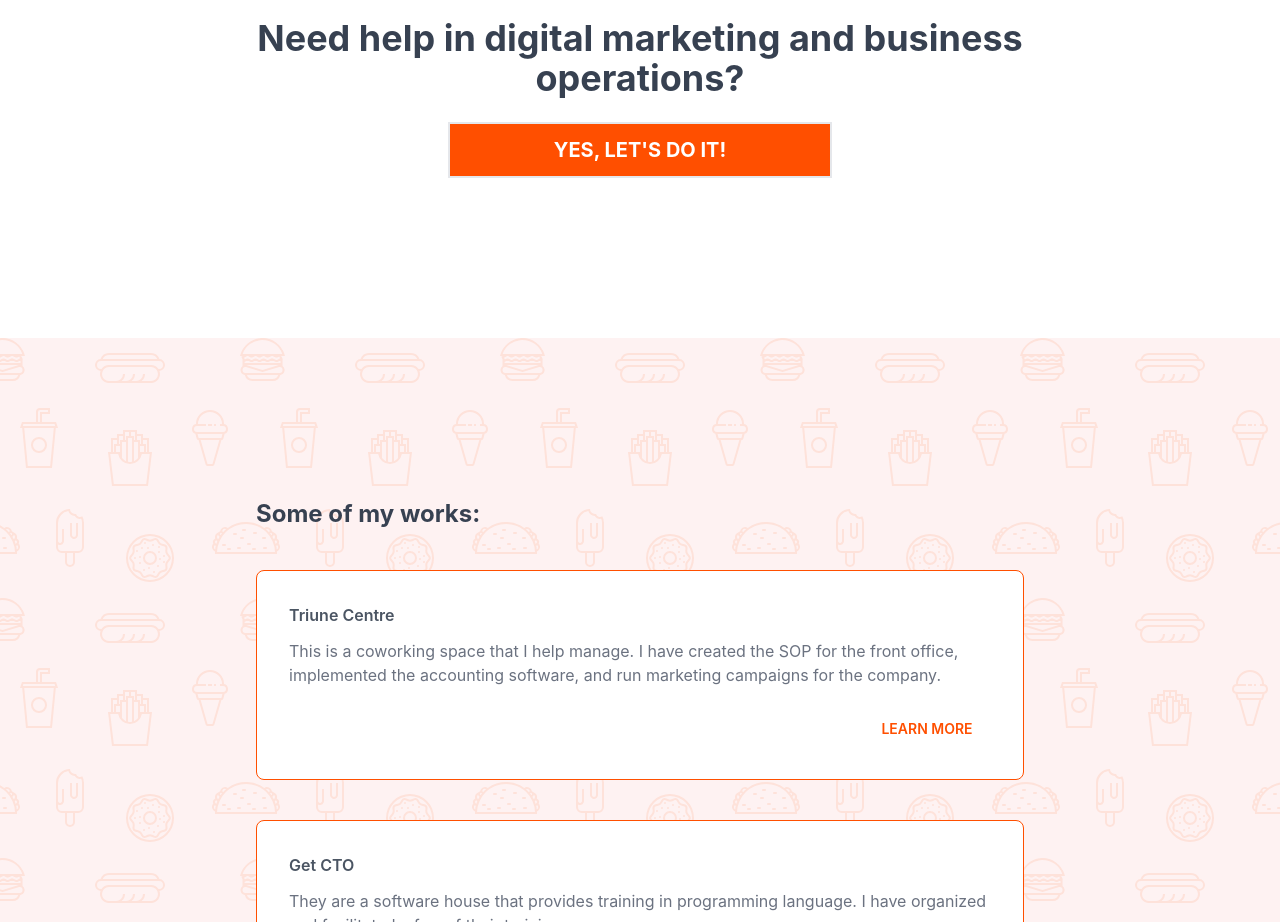
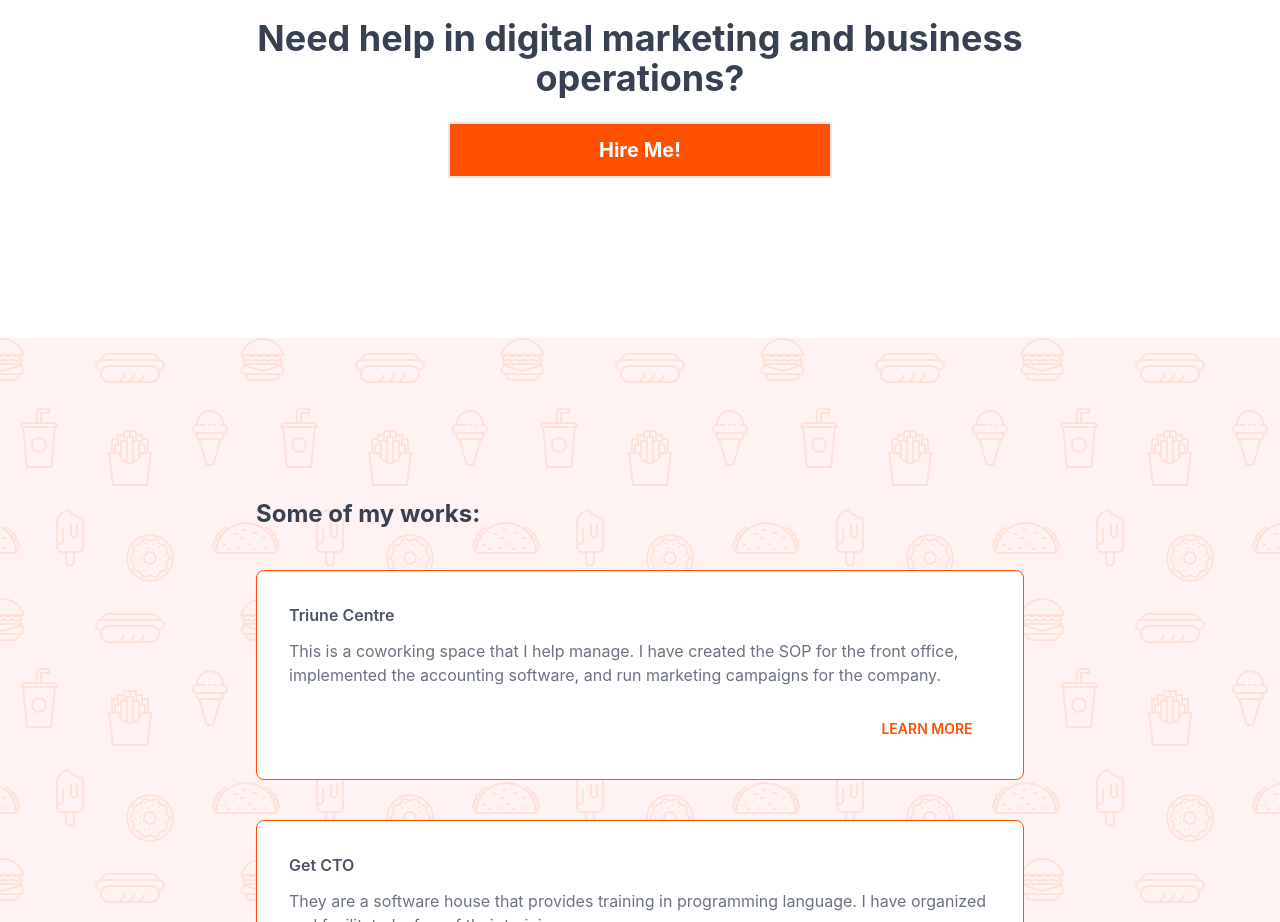
Before and after one commit to kengkeelim/kengkeev3, a Next.js app: page / in a window 1280 px wide. Shown: the part 1660-2582 px from the top of the page. Built offline with nearby package versions, Linux system fonts and the light colour scheme.

Commit message:
Update button

```diff
--- a/src/pages/index.js
+++ b/src/pages/index.js
@@ -304,12 +304,12 @@ export default function Home() {
               Need help in digital marketing and business operations?
             </div>
             <div className="w-full text-center">
-              <a href="https://forms.gle/oKDeiDTmJoKv7DqJ8">
+              <a href="https://www.fiverr.com/kk_lim" target="_blank">
                 <button
                   type="button"
                   className="text-sm md:text-xl bg-orange-light text-white w-full md:w-1/2 font-bold p-3 mt-6 focus:outline-none border-2 hover:bg-white hover:text-orange-light hover:border-orange-light"
                 >
-                  YES, LET'S DO IT!
+                  Hire Me!
                 </button>
               </a>
             </div>
```
